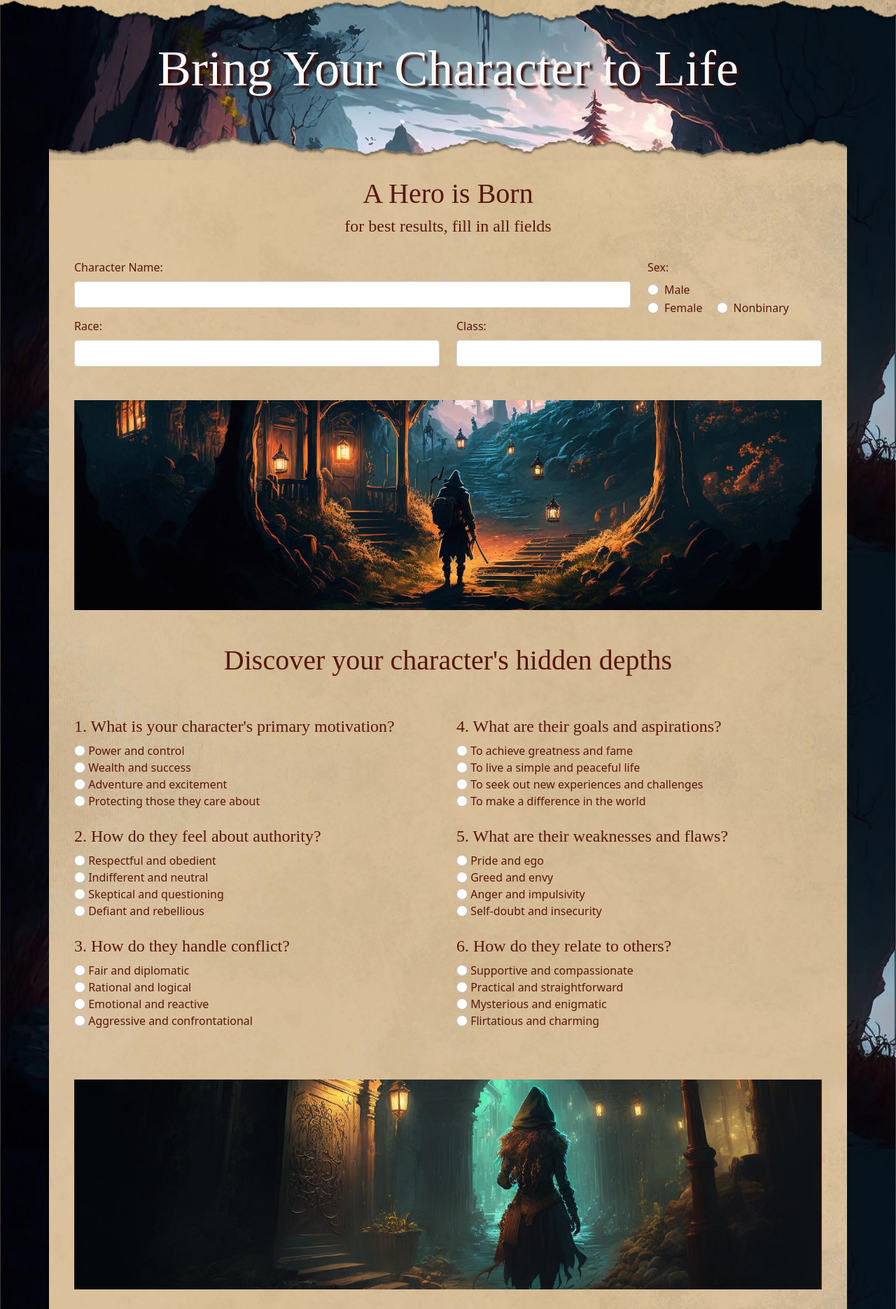
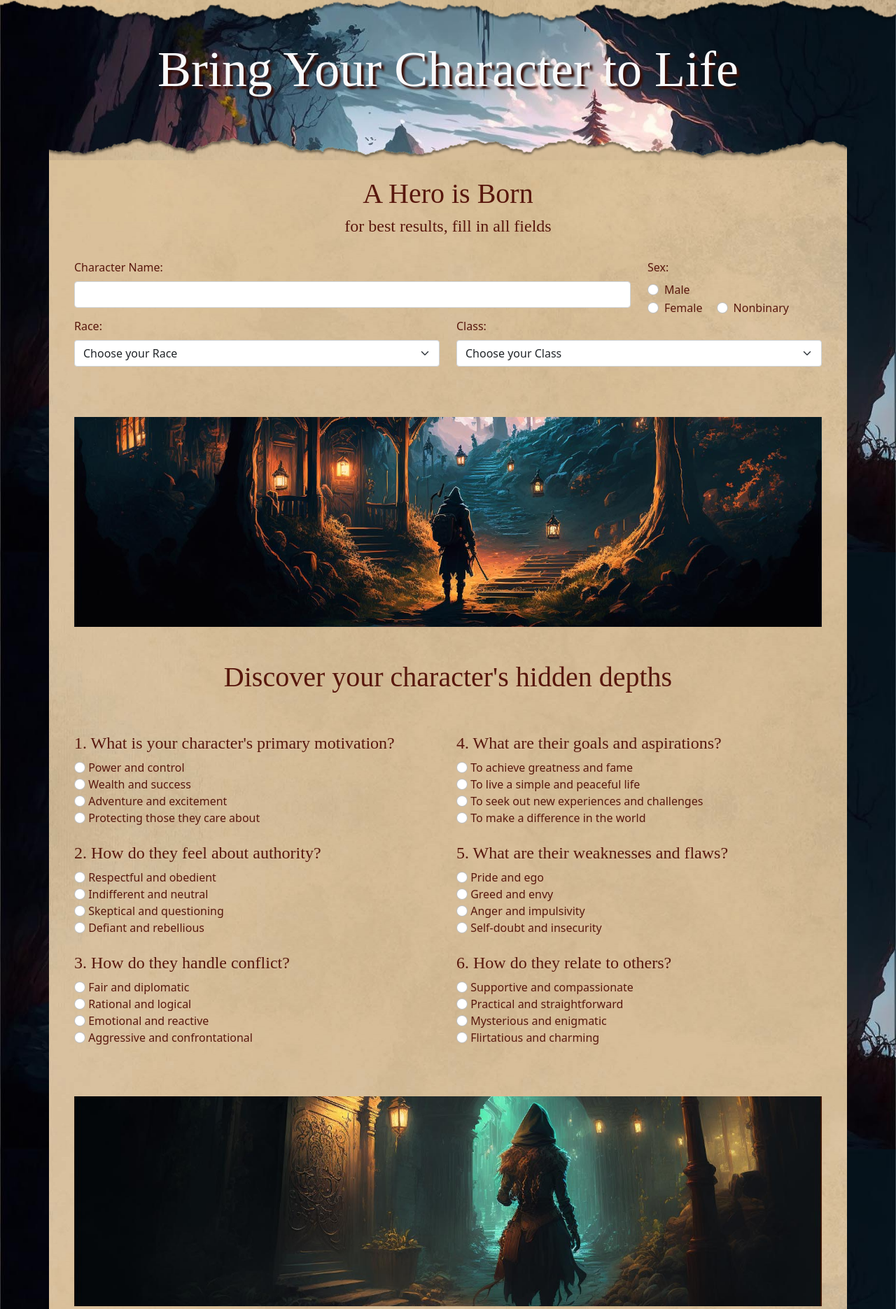
Before and after one commit to soulassassyn/dnd-cc-app, a Flask app: page /create in a window 1280 px wide. Shown: the part 64-1935 px from the top of the page at 70% size. Run offline with Flask 2, Linux system fonts and the light colour scheme; some libraries are stand-ins or nearby versions; some web fonts are replaced.

Commit message:
dropdown functionality for create.html

```diff
--- a/app.py
+++ b/app.py
@@ -11,8 +11,8 @@ app.config['TESTING'] = True
 # You can generate your own at https://beta.openai.com/
 load_dotenv()
 openai.api_key = os.environ.get('API_KEY')
+
 switch_state = False
-
 @app.route("/switch", methods=["POST"])
 def toggle_switch():
     global switch_state
@@ -34,6 +34,12 @@ def index():
 
 @app.route("/create", methods=["GET", "POST"])
 def process_quiz():
+    races = ["Dragonborn", "Dwarf", "Elf", "Gnome", "Half-Elf", "Halfling", "Half-Orc", "Human", "Tiefling", "Custom..."]
+    racesExtra = ["Aarakocra", "Aasimar", "Air Genasi", "Bugbear", "Centaur", "Changeling", "Deep Gnome", "Duergar", "Earth Genasi", "Eladrin", "Fairy", "Firbolg", "Fire Genasi", "Githyanki", "Githzerai", "Goblin", "Goliath", "Harengon", "Hobgoblin", "Kenku", "Kobold", "Lizardfolk", "Minotaur", "Orc", "Satyr", "Sea Elf", "Shadar-kai", "Shifter", "Tabaxi", "Tortle", "Triton", "Water Genasi", "Yuan-ti"]
+    classes = ["Barbarian", "Bard", "Cleric", "Druid", "Fighter", "Monk", "Paladin", "Ranger", "Rogue", "Sorcerer", "Warlock", "Wizard", "Custom..."]
+    backgrounds = ["Acolyte", "Criminal/Spy", "Folk Hero", "Noble", "Sage", "Soldier", "Custom..."]
+
+
     if request.method == "POST":
         # Get the answers to the quiz questions from the form submission
         q1 = request.form.get("q1")
@@ -80,7 +86,7 @@ def process_quiz():
         # Return the two halves of backstory to the user
         return render_template("backstory.html", firstHalf=firstHalf, secondHalf=secondHalf, charName=charName)
 
-    return render_template("create.html")
+    return render_template("create.html", races=races, classes=classes, backgrounds=backgrounds)
 
 def generate_backstory(q1, q2, q3, q4, q5, q6, charRealm, charSex, charRace, charClass, charName):
   # Use the ChatGPT API to generate a backstory based on the quiz answers
--- a/static/app.js
+++ b/static/app.js
@@ -12,6 +12,77 @@ document.addEventListener("DOMContentLoaded", () => {
     const q4 = document.getElementById("q4a4");
     const q5 = document.getElementById("q5a4");
     const q6 = document.getElementById("q6a1");
+    const createBackstoryForm = document.getElementById("createBackstory");
+    const selectRace = document.getElementById("charRace");
+    const selectClass = document.getElementById("charClass");
+    const selectBackground = document.getElementById("charBackground");
+    const raceInput = document.getElementById("race-input");
+    const classInput = document.getElementById("class-input");
+    const backgroundInput = document.getElementById("background-input");
+
+
+    // Add an event listener to the race select menu
+    selectRace.addEventListener("change", function() {
+        // Check if the "Custom......" option is selected
+        if (selectRace.value === "Custom...") {
+            // Show the text input
+            raceInput.style.display = "block";
+            raceInput.required = true;
+        } else {
+            // Hide the text input
+            raceInput.style.display = "none";
+            raceInput.required = false;
+        }
+    });
+
+    // Add an event listener to the class select menu
+    selectClass.addEventListener("change", function() {
+        // Check if the "Custom......" option is selected
+        if (selectClass.value === "Custom...") {
+            // Show the text input
+            classInput.style.display = "block";
+            classInput.required = true;
+        } else {
+            // Hide the text input
+            classInput.style.display = "none";
+            classInput.required = false;
+        }
+    });
+
+    // Add an event listener to the class select menu
+    selectBackground.addEventListener("change", function() {
+        // Check if the "Custom......" option is selected
+        if (selectBackground.value === "Custom...") {
+            // Show the text input
+            backgroundInput.style.display = "block";
+            backgroundInput.required = true;
+        } else {
+            // Hide the text input
+            backgroundInput.style.display = "none";
+            backgroundInput.required = false;
+        }
+    });
+
+    // Add an event listener to the form's submit button
+    createBackstoryForm.addEventListener("submit", function(e) {
+        //prevent default form submission
+        e.preventDefault();
+        // Check if the "Custom......" option is selected
+        if (charRace.value === "Custom...") {
+            // Update the value of the select menu to the text entered in the text box
+            charRace.value = raceInput.value;
+        }
+        if (charClass.value === "Custom...") {
+            // Update the value of the select menu to the text entered in the text box
+            charClass.value = classInput.value;
+        }
+        if (charBackground.value === "Custom...") {
+            // Update the value of the select menu to the text entered in the text box
+            charBackground.value = backgroundInput.value;
+        }
+        //submit the form
+        createBackstoryForm.submit();
+    });
 
     // Loads all of the portrait images into the 'images' variable
     const images = document.querySelectorAll("#portrait-container img");
--- a/static/styles.css
+++ b/static/styles.css
@@ -6,12 +6,12 @@
     background: url(/static/img/torn_paper_btm.png) no-repeat right top;
     background-size: 100%;
     padding-bottom: 40px;
-    margin-bottom: -1px;
 }
 .bg-torn-top {
     background: url(/static/img/torn_paper_top.png) no-repeat right bottom;
     background-size: 100%;
     padding-top: 80px;
+    margin-bottom: -1px;
 }
 .bg-fantasy {
     background: url(/static/img/cozy_trail.jpg) no-repeat center fixed;
@@ -111,3 +111,7 @@ img {
     position: absolute;
     z-index: 1;
 }
+
+#other-input {
+    display: none;
+  }
--- a/templates/create.html
+++ b/templates/create.html
@@ -10,7 +10,7 @@
         <div class="col pt-4">
             <h2 class="text-center">A Hero is Born</h2>
             <h4 class="text-center">for best results, fill in all fields</h4>
-            <form action="/create" method="POST">
+            <form action="/create" method="POST" id="createBackstory">
 
                 <div class="row p-4">
                     <div class="col-9">
@@ -34,11 +34,23 @@
                     </div>
                     <div class="col">
                         <label class="form-label" for="charRace">Race:</label>
-                        <input class="form-control" type="text" id="charRace" name="charRace" required>
+                        <select class="form-select" aria-label="Default select example" id="charRace">
+                            <option selected>Choose your Race</option>
+                            {% for race in races %}
+                                <option value="{{ race }}">{{ race }}</option>
+                            {% endfor %}
+                        </select><br>
+                        <input class="form-control" type="text" id="race-input" placeholder="Enter your race" style="display:none;">
                     </div>
                     <div class="col">
                         <label class="form-label" for="charClass">Class:</label>
-                        <input class="form-control" type="text" id="charClass" name="charClass" required>
+                        <select class="form-select" aria-label="Default select example" id="charClass">
+                            <option selected>Choose your Class</option>
+                            {% for class in classes %}
+                                <option value="{{ class }}">{{ class }}</option>
+                            {% endfor %}
+                        </select><br>
+                        <input class="form-control" type="text" id="class-input" placeholder="Enter your class" style="display:none;">
                     </div>
                 </div>
                 <div class="row img-c p-4">
@@ -101,10 +113,14 @@
                         <input class="form-control" type="text" id="charRegion" name="charRegion">
                     </div>
                     <div class="col">
-                        <label class="form-label" for="charLocal">City slicker or farm hand?</label>
-                        <select class="form-select" id="charLocal">
-                            <option value="Option 1">Option 1</option>
-                        </select>
+                        <label class="form-label" for="charBackground">Background:</label>
+                        <select class="form-select" aria-label="Default select example" id="charBackground">
+                            <option selected>Choose your Background</option>
+                            {% for background in backgrounds %}
+                                <option value="{{ background }}">{{ background }}</option>
+                            {% endfor %}
+                        </select><br>
+                        <input class="form-control" type="text" id="background-input" placeholder="Enter your background" style="display:none;">
                     </div>
                 </div>
                 <div class="row p-4 justify-content-center">
--- a/templates/faq.html
+++ b/templates/faq.html
@@ -7,9 +7,9 @@
         </div>
 
         <div class="row bg-torn-top"></div>
-        <div class="row bg-paper-content-btm pb-5">
+        <div class="row bg-paper-content-btm p-4">
             <div class="col ms-4 me-4">
-                <h2 class="text-center dnd-red m-5">Frequently Asked Questions for the D&D Backstory Generator</h2>
+                <h2 class="text-center dnd-red p-4">Frequently Asked Questions for the D&D Backstory Generator</h2>
                 <div class="row">
                     <div class="col dnd-red">
                         <h4>What is the D&D Backstory Generator?</h4>
```
Also changed, not shown: templates/404.html (+6 -12 lines).
